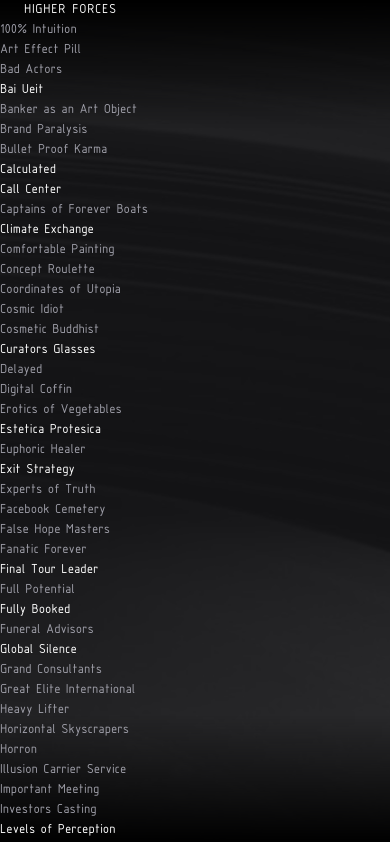
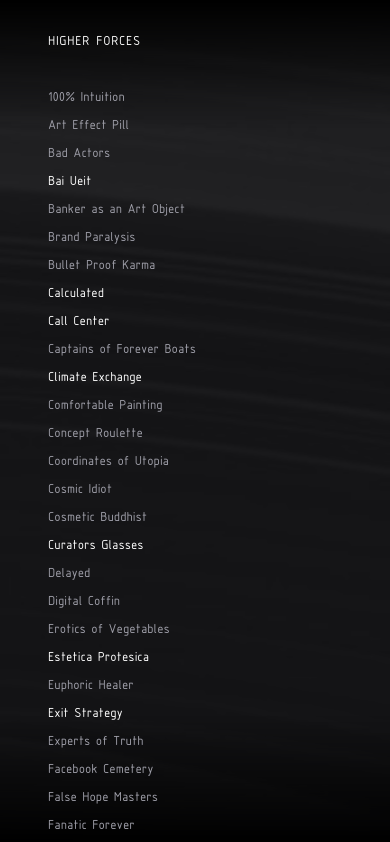
Before and after one commit to Non-territorial/higher_forces, a Next.js app: page / in a window 390 px wide. Shown: the top 842 px of the page. Built offline with nearby package versions, Linux system fonts and the light colour scheme.

Commit message:
responsiveness fix

```diff
--- a/src/app/globals.css
+++ b/src/app/globals.css
@@ -35,11 +35,7 @@
   --font-sans: 'isocpeur', monospace;
 }
 
-* {
-  margin: 0;
-  padding: 0;
-  box-sizing: border-box;
-}
+
 
 html {
   scroll-behavior: smooth;
--- a/src/app/page.tsx
+++ b/src/app/page.tsx
@@ -116,24 +116,23 @@
         <div
           className="absolute inset-0 bg-[url('/bg_soft.jpg')] bg-no-repeat bg-center bg-cover opacity-[0.2] pointer-events-none"
         />
-      {/* Darker film borders - top and bottom - fixed position */}
+        {/* Darker film borders */}
         <div className="fixed inset-0 pointer-events-none z-10">
           <div className="absolute top-0 left-0 right-0 h-32 bg-linear-to-b from-black to-transparent"></div>
           <div className="absolute bottom-0 left-0 right-0 h-32 bg-linear-to-t from-black to-transparent"></div>
         </div>
 
-      {/* Header - NOT fixed, part of flow */}
+        {/* Header */}
         <header className="relative z-50 py-8 px-12 md:py-10 md:px-16 lg:py-12 lg:px-20">
-        <h1 className="text-white text-sm md:text-base lg:text-lg tracking-wider" style={{ marginLeft: '24px' }}>
+          <h1 className="text-white text-sm md:text-base lg:text-lg tracking-wider">
             HIGHER FORCES
           </h1>
         </header>
 
-      {/* Main content - Memorial columns - scrollable, centered */}
+        {/* Main content */}
         <main className="flex-1 relative z-10 overflow-y-auto pb-24 md:pb-28 lg:pb-32 flex justify-center items-start">
           <div className="w-full max-w-6xl px-12 md:px-16 lg:px-20">
-          {/* Columns centered */}
-          <div className="columns-1 md:columns-2 lg:columns-3 gap-16 md:gap-20 lg:gap-24">
+            <div className="columns-1 sm:columns-2 lg:columns-3 gap-16 md:gap-20 lg:gap-24">
               {titles.map((title, index) => {
                 const work = getWorkByTitle(title);
                 const isAvailable = work?.available ?? false;
@@ -142,7 +141,7 @@
                   <div
                     key={index}
                     onClick={() => handleTitleClick(title)}
-                  className={`text-sm md:text-base lg:text-lg py-3 md:py-4 transition-colors break-inside-avoid ${
+                  className={`text-sm md:text-base lg:text-lg py-1 md:py-1 transition-colors break-inside-avoid ${
                       isAvailable
                         ? 'text-white hover:opacity-70 cursor-pointer'
                         : 'text-zinc-400'
@@ -156,12 +155,11 @@
           </div>
         </main>
 
-      {/* Footer - NOT fixed, part of flow */}
+        {/* Footer */}
         <footer className="relative z-50 py-8 px-12 md:py-10 md:px-16 lg:py-12 lg:px-20">
           <Link
             href="/contact"
             className="text-white text-sm md:text-base lg:text-lg tracking-wider hover:opacity-70 transition-opacity inline-block"
-          style={{ marginLeft: '24px' }}
           >
             INFO
           </Link>
--- a/src/components/Carousel.tsx
+++ b/src/components/Carousel.tsx
@@ -31,17 +31,20 @@
   return (
     <div className="fixed inset-0 bg-black z-100 flex items-center justify-center pointer-events-none">
 
-      {/* Main content area */}
-<div className="max-w-4xl pointer-events-auto">
+      {/* Main content area — px-8 only on mobile, desktop unchanged */}
+      <div className="max-w-4xl w-full px-8 md:px-0 md:w-auto pointer-events-auto">
+
         {slide.type === 'text' && (
           <div
-    className={`text-white/70 leading-relaxed whitespace-pre-wrap text-sm md:text-base lg:text-base`} style={{ fontFamily: 'iAWriterDuoS, monospace' }}
+            className="text-white/70 leading-relaxed whitespace-pre-wrap text-xs md:text-base lg:text-base"
+            style={{ fontFamily: 'iAWriterDuoS, monospace' }}
           >
             {slide.title && (
-      <div className="text-white/70 text-xl md:text-2xl lg:text-3xl mb-2" style={{ fontFamily: 'isocpeur' }}>
+              <div className="text-white/70 text-xl md:text-2xl lg:text-3xl mb-2 text-center md:text-left" style={{ fontFamily: 'isocpeur' }}>
                 {slide.title}
               </div>
             )}
+
             {slide.content}
           </div>
         )}
@@ -54,7 +57,6 @@
                 alt={`${work.title} - main image`}
                 className="h-[80vh] md:h-[85vh] object-contain snap-center shrink-0"
               />
-
               {slide.galleryImages?.map((img, i) => (
                 <img
                   key={i}
@@ -66,7 +68,6 @@
             </div>
           </div>
         )}
-
 
         {slide.type === 'video' && (
           <div className="relative z-0 pointer-events-auto max-w-full max-h-full">
@@ -81,19 +82,19 @@
         )}
 
         {slide.type === 'mixed' && (
-  <div className="flex flex-col md:flex-row gap-12 md:gap-16 lg:gap-20 items-center max-w-5xl justify-center pointer-events-auto h-full">
+          <div className="flex flex-col md:flex-row gap-8 md:gap-16 lg:gap-20 items-center max-w-5xl justify-center pointer-events-auto h-full">
             {slide.imageUrl && (
               <div className="shrink-0">
                 <img
                   src={slide.imageUrl}
                   alt={`${work.title} - slide ${currentSlide + 1}`}
-          className="max-w-full md:max-w-md lg:max-w-lg max-h-[80vh] object-contain"
+                  className="max-w-full md:max-w-md lg:max-w-lg max-h-[38vh] md:max-h-[80vh] object-contain"
                 />
               </div>
             )}
-    <div className="text-white/70 leading-relaxed whitespace-pre-wrap text-sm md:text-base lg:text-base max-w-lg lg:max-w-xl flex flex-col justify-center">
+            <div className="text-white/70 leading-relaxed whitespace-pre-wrap text-xs md:text-base lg:text-base max-w-lg lg:max-w-xl flex flex-col justify-center">
               {slide.title && (
-        <div className="text-xl md:text-2xl lg:text-3xl mb-4" style={{ fontFamily: 'isocpeur' }}>
+                <div className="text-sm md:text-2xl lg:text-3xl mb-4" style={{ fontFamily: 'isocpeur' }}>
                   {slide.title}
                 </div>
               )}
@@ -123,7 +124,6 @@
 
       {/* Controls - top right */}
       <div className="fixed top-2 right-6 z-120 pointer-events-auto flex items-center gap-5">
-        {/* Left arrow */}
         <button
           onClick={goToPrevious}
           disabled={currentSlide === 0}
@@ -132,8 +132,6 @@
         >
           ←
         </button>
-
-        {/* Right arrow */}
         <button
           onClick={goToNext}
           disabled={currentSlide === work.slides.length - 1}
@@ -142,8 +140,6 @@
         >
           →
         </button>
-
-        {/* Close button */}
         <button
           onClick={onClose}
           className="text-white/70 text-2xl md:text-3xl hover:opacity-70 transition-opacity ml-2"
--- a/src/data/catalog.ts
+++ b/src/data/catalog.ts
@@ -10,7 +10,7 @@
       {
         type: 'text',
         title: 'BAI UEIT',
-        content:'\nArtwork by Weight\nCinematic Installation'
+        content:''
       },
 
      {
@@ -37,7 +37,7 @@
        {
         type: 'mixed',
         title: 'EXHIBITION',
-        content:'\nBAI UEIT is available for institutional exhibition in multiple configurations — from the single-channel cinematic installation to the full live-feed installation requiring screens and a network connection. It functions equally within commercial spaces and conventional gallery contexts.\n\nInstitutional proposals and collector enquiries are welcome.\n\nDubai Gold 24 Store,\n178 Via Principe Amedeo, Rome, Italy\n2018 — ongoing',
+        content:'\nArtwork by Weight\nCinematic Installation\n\nBAI UEIT is available for institutional exhibition in multiple configurations — from the single-channel cinematic installation to the full live-feed installation requiring screens and a network connection. It functions equally within commercial spaces and conventional gallery contexts.\n\nInstitutional proposals and collector enquiries are welcome.\n\nDubai Gold 24 Store,\n178 Via Principe Amedeo, Rome, Italy\n2018 — ongoing',
         imageUrl: 'https://utj34qt1qat6euaj.public.blob.vercel-storage.com/bai_ueit/dubai_gold.jpeg'
       },
     ]},
@@ -145,7 +145,7 @@
       {
         type: 'text',
         title: 'CALL CENTER',
-        content: '\nDistributed Application Installation',
+        content: '',
       },
        {
         type: 'text',
@@ -173,7 +173,7 @@
 
       {
         type: 'mixed',
-        content: "Visit [call-center.space](https://www.call-center.space), register and start calling. If accessing from Chrome or Safari browser you may also download the app and save it to your bar or dock, so you won't need to access every time from browser.",
+        content: "\nDistributed Application Installation\n\nVisit [call-center.space](https://www.call-center.space), register and start calling. If accessing from Chrome or Safari browser you may also download the app and save it to your bar or dock, so you won't need to access every time from browser.",
         imageUrl: 'https://utj34qt1qat6euaj.public.blob.vercel-storage.com/call%20center/call_center.png'
       },
     ]
```
Lines whose indentation alone changed are shown as unchanged.
